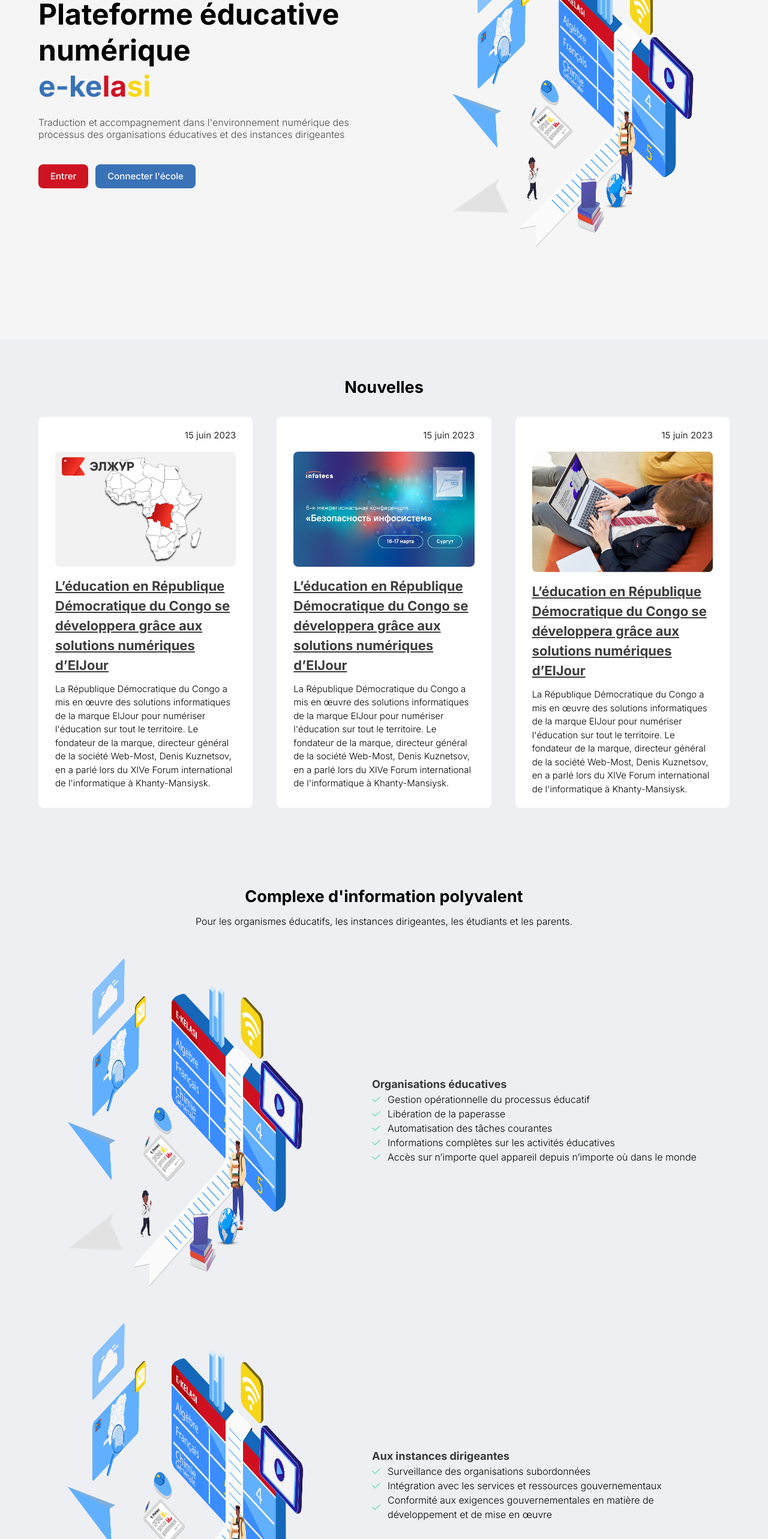
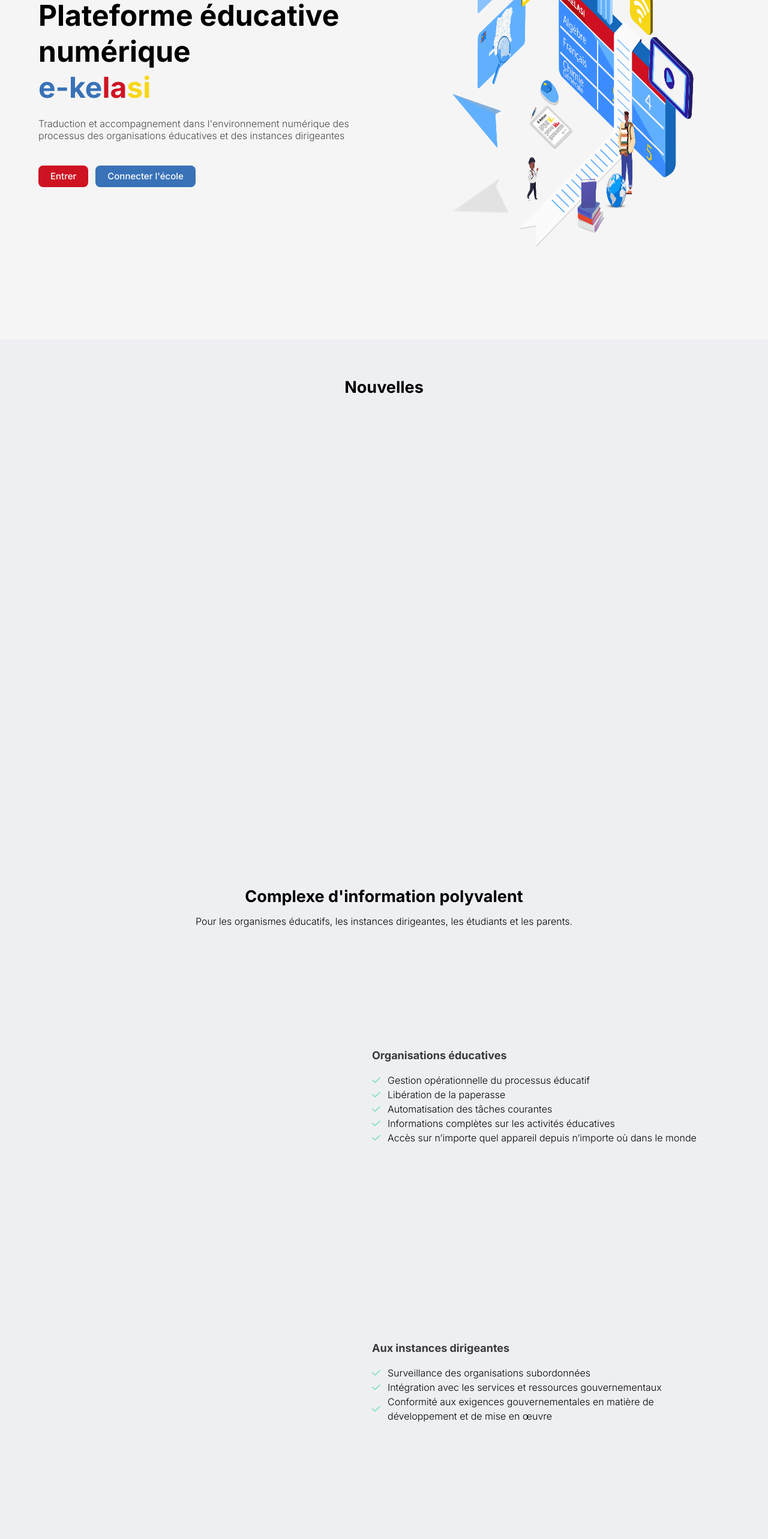
Before and after one commit to GroupeBH/ekelasi, a Next.js app: page / in a window 1280 px wide. Shown: the part 234-2800 px from the top of the page at 60% size. Built offline with nearby package versions, Linux system fonts and the light colour scheme.

Commit message:
add aos animate

```diff
--- a/package.json
+++ b/package.json
@@ -9,6 +9,7 @@
     "lint": "next lint"
   },
   "dependencies": {
+    "aos": "^3.0.0-beta.6",
     "flowbite": "^2.2.1",
     "flowbite-react": "^0.7.2",
     "next": "14.1.0",
--- a/src/app/components/Ecosystem.jsx
+++ b/src/app/components/Ecosystem.jsx
@@ -23,7 +23,7 @@
               {ecosystem.title}
             </h3>
             <div className="font-light pb-40 md:pb-48">{ecosystem.description}</div>
-            <div className="flex w-[80%] md:w-[100%] m-auto md:m-0 justify-center absolute bottom-0 left-0 right-0">
+            <div className="flex w-[80%] md:w-[100%] m-auto md:m-0 justify-center absolute bottom-0 left-0 right-0" data-aos="fade-up" data-aos-delay="100">
               <Image src={ecosystem.image} alt="" className="text-center" />
             </div>
           </div>
--- a/src/app/components/FeaturesSection.js
+++ b/src/app/components/FeaturesSection.js
@@ -15,22 +15,22 @@
     return (
         <div className="py-24 bg-[#eeeff3] w-[100%] md:px-16 px-5">
             <div className="flex flex-col w-[100%] gap-2">
-                <h3 className="self-center md:text-[27px] text-center font-bold text-[25px]">Complexe d'information polyvalent</h3>
+                <h3 className="self-center md:text-[27px] text-center font-bold text-[25px]">Complexe {"d'information"} polyvalent</h3>
                 <p className="self-center text-[16px] font-light text-center">Pour les organismes éducatifs, les instances dirigeantes, les étudiants et les parents.</p>
             </div>
-            <div className="w-[100%] grid gap-12 pt-10 pr-10">
+            <div className="w-[100%] grid gap-12 pt-10 md:pt-20 pr-10">
                 {sectionData.map((i, index) => {
                     return (
-                        <div key={index} className="flex w-[100%] md:items-center md:flex-row md:justify-between flex-col">
-                            <div className="md:w-[50%] w-[100%]">
-                                <Image src={side_image} className="md:h-[70vh] md:w-[90%] w-[97.5%] h-[35vh]" />
+                        <div key={index} className="flex w-[100%] md:items-center md:pb-7 md:flex-row md:justify-between flex-col">
+                            <div className="md:w-[50%] w-[100%] " data-aos="fade-left" data-aos-delay="200">
+                                <Image src={side_image} alt="" className="md:h-[50vh] md:w-[90%] w-[97.5%] h-[35vh]" />
                             </div>
                             <div className="md:w-[50%] w-[100%]">
-                                <h5 className="text-[18px] font-bold text-[rgb(0,0,0,0.76)]">{i.title}</h5>
+                                <h5 className="text-[18px] md:pb-4 font-bold text-[rgb(0,0,0,0.76)]">{i.title}</h5>
                                 <ul>
                                     {i.paragraph.map((p, index) => {
                                         return (
-                                            <li key={index} className="flex items-center space-x-3 rtl:space-x-reverse">
+                                            <li key={index}  className="flex items-center space-x-3 rtl:space-x-reverse">
                                                 <svg className="flex-shrink-0 w-3.5 h-3.5 text-green-300" aria-hidden="true" xmlns="http://www.w3.org/2000/svg" fill="none" viewBox="0 0 16 12">
                                                     <path stroke="currentColor" strokeLinecap="round" strokeLinejoin="round" strokeWidth="2" d="M1 5.917 5.724 10.5 15 1.5"/>
                                                 </svg>
--- a/src/app/components/Header.js
+++ b/src/app/components/Header.js
@@ -6,23 +6,22 @@
 export default function Header() {
     return (
         <div className="h-[100vh] py-20 pt-32 md:px-16 p-5 bg-[#f5f5f5]">
-
           <div className="flex justify-between items-center w-[100%]">
             <div className="md:w-[50%]">
-                <div className="w-[100%]">
+                <div className="w-[100%]" data-aos="fade-right" data-aos-delay="100">
                     <p className="md:text-[48px] md:pb-5 font-bold leading-[60px] text-2xl pb-3">Plateforme éducative <br /> numérique <br /> <span className="text-[#3972b7]">e-ke</span><span className="text-[#ce1322]">la</span><span className="text-[#f7d715]">si</span></p>
                     <p className="text-sm md:text-[16px] md:pb-5 text-[rgba(0,0,0,0.7)] font-light">{"Traduction et accompagnement dans l'environnement numérique des processus des organisations éducatives et des instances dirigeantes"}</p>
                 </div>
-                <div className="flex gap-3 text-lg font-medium mt-5">
-                    <button className="px-5 md:py-[6px] md:text-[15px] py-3 bg-[#ce1322] rounded-lg text-white">
+                <div className="flex gap-3 text-lg font-medium mt-5" data-aos="fade-right" data-aos-delay="100">
+                    <button className="px-5 md:py-[4px] md:text-[15px] py-3 bg-[#ce1322] rounded-lg text-white">
                         <Link href='https://e-kelasi.cd/'>Entrer</Link>
                     </button>
-                    <button className="md:px-5 md:py-[6px] md:text-[15px] py-3 px-1 bg-[#3972b7] rounded-lg text-white">
+                    <button className="md:px-5 md:py-[4px] md:text-[15px] py-3 px-1 bg-[#3972b7] rounded-lg text-white">
                         <Link href='#contact'>{"Connecter l'école"}</Link>
                     </button>
                 </div>
             </div>
-            <div className="md:block hidden">
+            <div className="md:block hidden " data-aos="fade-left" data-aos-delay="500">
                 <Image src={side_image} alt="" className="h-[65vh] w-[40vw]" />
             </div>
           </div>
--- a/src/app/components/News.jsx
+++ b/src/app/components/News.jsx
@@ -1,12 +1,21 @@
 import React from "react";
 import { news } from "../helper/news";
 import Image from "next/image";
+import AOS from "aos";
+import "aos/dist/aos.css"; // You can also use <link> for styles
+import { useEffect } from "react";
+
 
 function News() {
+
+  useEffect(() => {
+    AOS.init();
+  }, []);
+
   return (
     <div className="px-[20px] bg-[#eeeff3] md:px-16 py-8">
-      <h2 className="text-center py-7 text-[25px] md:text-[27px] font-bold">Nouvelles</h2>
-      <div className=" flex flex-col md:flex-row gap-10 ">
+      <h2 className="text-center py-7 text-[25px] md:text-[27px] font-bold" >Nouvelles</h2>
+      <div className=" flex flex-col md:flex-row gap-10" data-aos="fade-up" data-aos-delay="100">
         {news.map((news) => (
           <div
             key={news.id}
--- a/src/app/page.js
+++ b/src/app/page.js
@@ -1,3 +1,4 @@
+"use client"
 import Header from "./components/Header";
 import News from "./components/News";
 import Ecosystem from "./components/Ecosystem";
@@ -6,8 +7,10 @@
 import Nav from "./components/Nav";
 import Partners from "./components/Partners";
 import Contact from "./components/Contact";
+// ..
 
 export default function Home() {
+
   return (
     <div>
       <main className="">
```
Also changed, not shown: 1 other file (tests, documents, lock files or other folders).
